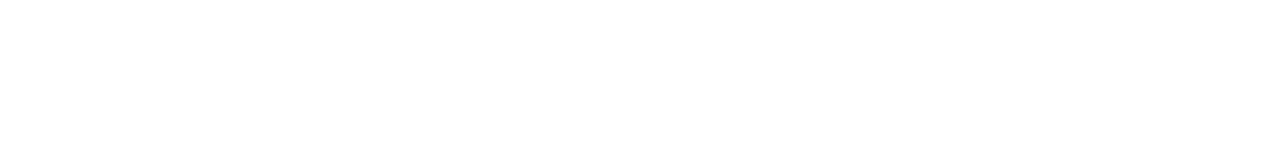
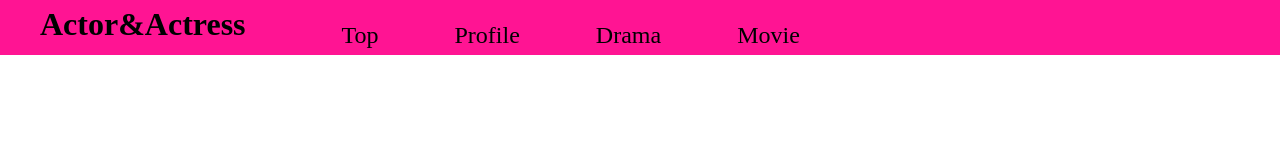
Before and after one commit to meroon5-moka/haiyu, a plain HTML site: page index.html in a window 1280 px wide. Drawn offline with Linux system fonts and the light colour scheme.

Commit message:
ナビゲーションの完成

```diff
--- a/index.html
+++ b/index.html
@@ -3,8 +3,31 @@
 <head>
     <meta charset="UTF-8">
     <title>俳優のサイトです</title>
+    <link rel="stylesheet" href="style.css">
+
+
 </head>
 <body>
+<div id="header">
+    <div class="container">
+        <h1>Actor&amp;Actress</h1>
+        <nav>
+            <ul>
+                <li><a href="">Top</a></li>
+                 <li><a href="">Profile</a></li>
+                <li><a href="">Drama</a></li>
+                <li><a href="">Movie</a></li>
+                <li><a href=""></a></li>
+
+            </ul>
+        </nav>
+    </div>
+</div>
+<div class="container">
+  <div id="main">
+
+  </div>
+</div>
 
 </body>
 </html>
--- /dev/null
+++ b/style.css
@@ -0,0 +1,36 @@
+*{
+    margin: 0;
+    padding: 0;
+}
+#header{
+    width: 100%;
+    overflow: hidden;
+   background: #FF1493;
+    padding: 6px 0px;
+}
+#header h1{
+    float: left;
+    color: #000;
+    margin-left:40px ;
+    margin-right: 80px;
+
+}
+nav{
+    overflow: hidden;
+}
+nav li{
+    list-style-type: none;
+    float: left;
+    margin-top: 2px;
+}
+
+nav a{
+   font-size: 24px;
+    display: block;
+    text-decoration: none;
+    color: #000;
+    margin: 14px 16px 0px;
+    margin-right: 60px;
+
+
+}
```
Also changed, not shown: satomi.jpg (added).
